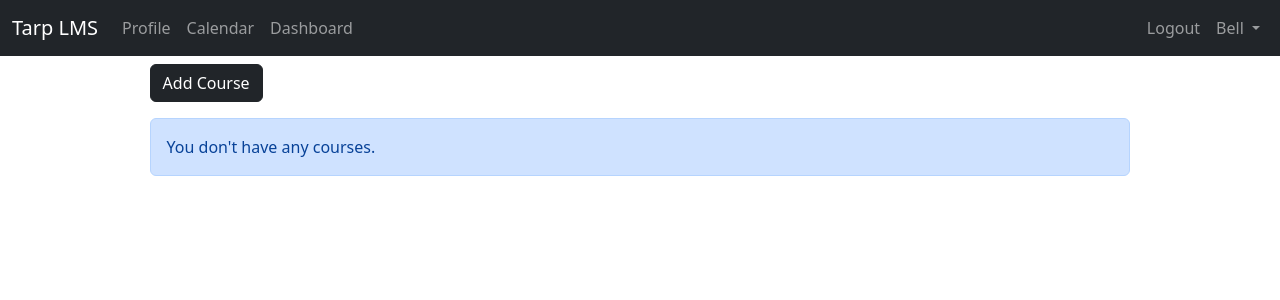
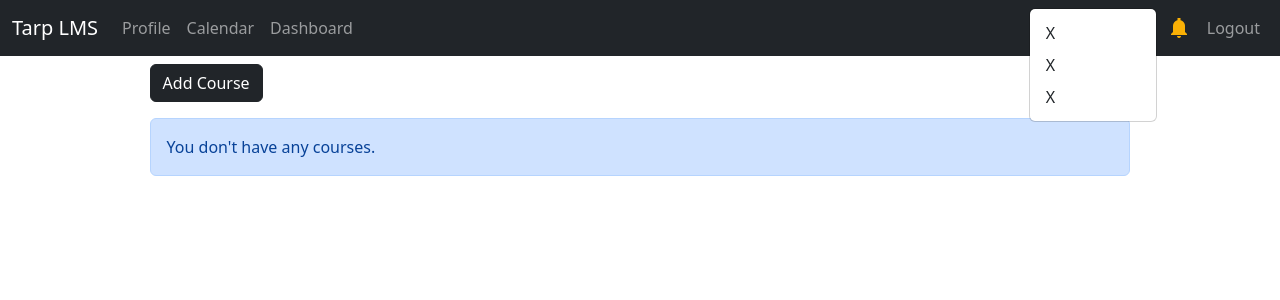
Before and after one commit to enoua5/tarp-lms-clone, a Django app: page /courses/ in a window 1280 px wide, after a click that opens the changed part. Shown: the top 300 px of the page. Run offline with Django 3.2, Linux system fonts and the light colour scheme.

Commit message:
Created bell icon

```diff
--- a/base/static/main/style.css
+++ b/base/static/main/style.css
@@ -0,0 +1,9 @@
+.DropDownMenu {
+    max-width: 8rem;
+    min-width: 8rem;
+    margin-top: 20rem;
+}
+
+.dropdown-item {
+    white-space: pre-wrap;
+}
--- a/base/templates/main/base.html
+++ b/base/templates/main/base.html
@@ -3,11 +3,10 @@
 <!DOCTYPE html>
 <html>
     <head>
-        <link rel="stylesheet" href="{% static 'main/style.css' %}">
         {% include 'main/shared_header.html' %}
         {% block head %}
-
         {% endblock %}
+        <link rel="stylesheet" href="{% static 'main/style.css' %}" />
     </head>
     <body>
         <nav class="navbar navbar-expand-lg bg-dark navbar-dark">
@@ -35,20 +34,21 @@
                 </ul>
 
                 <ul class="nav navbar-nav navbar-right">
+                    <li class="nav-item dropstart">
+                        <img src="{% static 'BellIcon.png' %}" class="nav-link dropdown-toggle" href="#" id="navbarDropdown" role="button" data-bs-toggle="dropdown" aria-haspopup="true" aria-expanded="false"
+                        </img>
+                        <div class="DropDownMenu dropdown-menu" aria-labelledby="navbarDropdown">
+                            <a class="WrapClass dropdown-item" href="#">X</a>
+                            <a class="WrapClass dropdown-item" href="#">X</a>
+                            <a class="WrapClass dropdown-item" href="#">X</a>
+                        </div>
+                    </li>
                     <li class="nav-item">
                         <a class="nav-link" href="{% url 'authentication:logout' %}">Logout</a>
                     </li>
-                    <li class="nav-item dropdown">
-                        <a class="nav-link dropdown-toggle" href="#" id="navbarDropdown" role="button" data-tog>
-                            Bell
-                        </a>
-                        <div class="dropdown-menu" aria-labelledby="navbarDropdown">
-                            <a class="dropdown-item" href="#">Item 1</a>
-                            <a class="dropdown-item" href="#">Item 2</a>
-                            <a class="dropdown-item" href="#">Item 3</a>
-                        </div>
-                    </li>
+
                 </ul>
+
             </div>
         </nav>
         <div class="container-fluid">
--- a/base/templates/main/shared_header.html
+++ b/base/templates/main/shared_header.html
@@ -2,7 +2,6 @@
 
 <link href="https://cdn.jsdelivr.net/npm/bootstrap@5.2.1/dist/css/bootstrap.min.css" rel="stylesheet" integrity="sha384-iYQeCzEYFbKjA/T2uDLTpkwGzCiq6soy8tYaI1GyVh/UjpbCx/TYkiZhlZB6+fzT" crossorigin="anonymous">
 <script src="https://cdn.jsdelivr.net/npm/bootstrap@5.2.1/dist/js/bootstrap.bundle.min.js" integrity="sha384-u1OknCvxWvY5kfmNBILK2hRnQC3Pr17a+RTT6rIHI7NnikvbZlHgTPOOmMi466C8" crossorigin="anonymous"></script>
-
 <link rel="icon" type="image/x-icon" href="{% get_media_prefix %}favicon.ico">
 <title>
     {% if page_title %}
```
Also changed, not shown: base/static/BellIcon.png (added).
